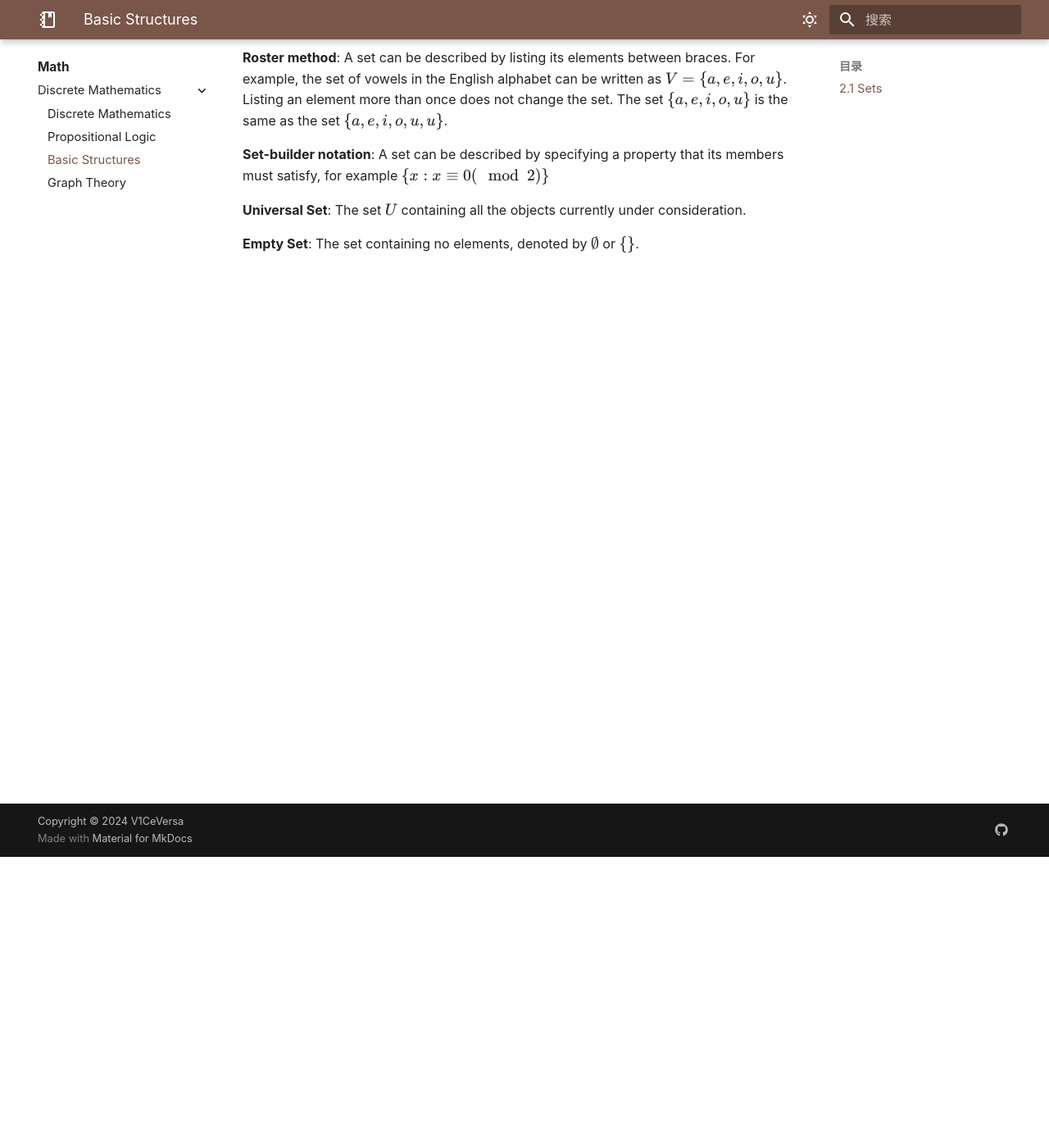
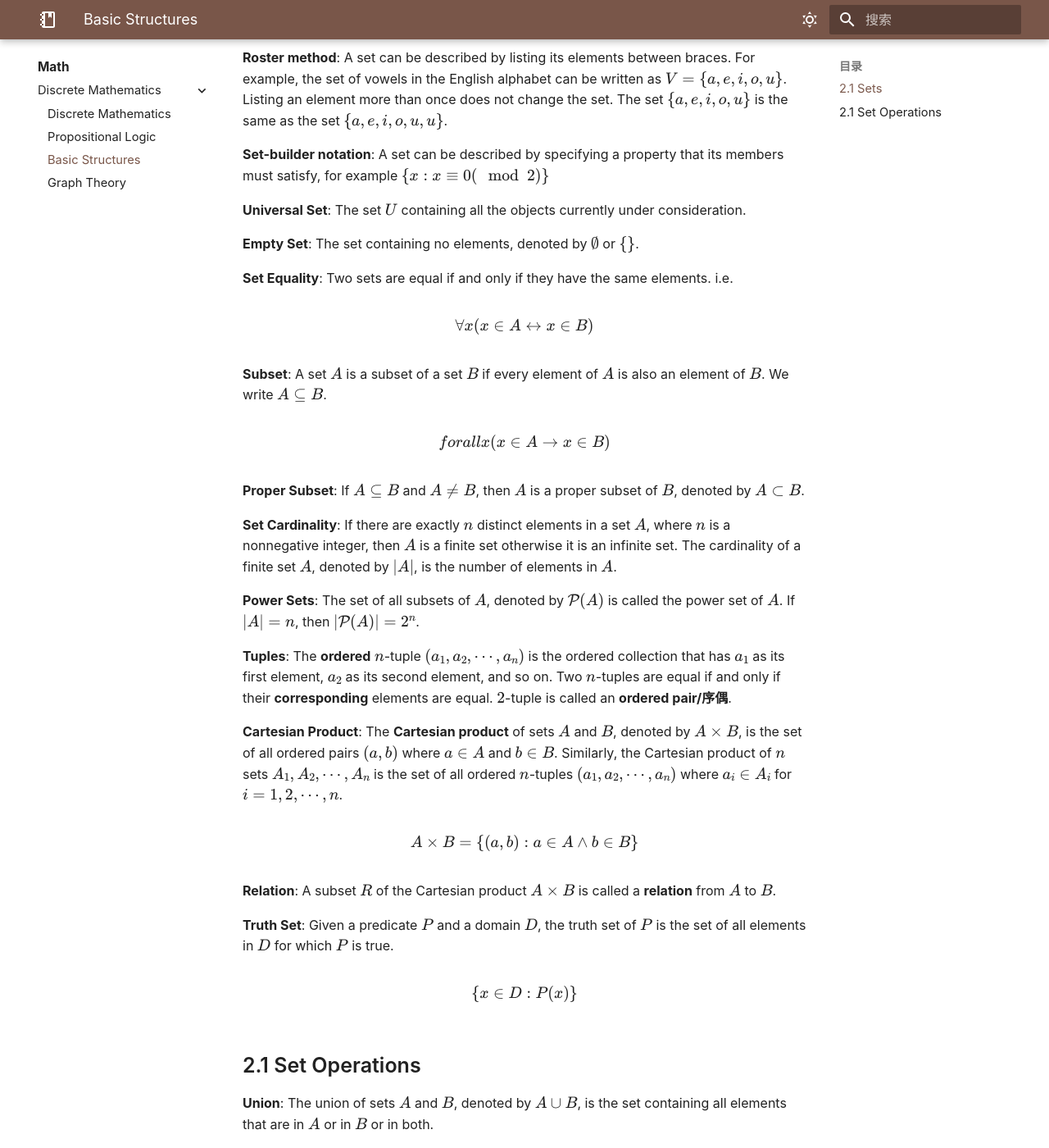
Before and after one commit to V1CeVersaa/V1CeVersaa.github.io, an MkDocs documentation site: the page built from docs/Math/Discrete Mathematics/02 Basic Structures.md, in a window 1280 px wide and 1400 px high, scrolled down 355 px. Shown: the whole window at 82% size. Built offline with MkDocs 1.6.1 and Material for MkDocs 9.7.7, drawn with Linux system fonts in a browser that asks for light colours; nearby versions of some CDN libraries; some web fonts are replaced; comment, search, counter and statistics services are not loaded; a style sheet for code colours, icons or effects is not loaded; some of the changed text lies outside the part shown.

Commit message:
update: 240322 ver1

```diff
--- a/docs/Math/Discrete Mathematics/02 Basic Structures.md
+++ b/docs/Math/Discrete Mathematics/02 Basic Structures.md
@@ -11,3 +11,55 @@ A **set** is an unordered collection of distinct objects, called **elements** or
 **Universal Set**: The set $U$ containing all the objects currently under consideration.
 
 **Empty Set**: The set containing no elements, denoted by $\emptyset$ or $\{\}$.
+
+**Set Equality**: Two sets are equal if and only if they have the same elements. i.e.
+
+$$\forall x(x\in A\leftrightarrow x\in B)$$
+
+**Subset**: A set $A$ is a subset of a set $B$ if every element of $A$ is also an element of $B$. We write $A\subseteq B$.
+
+$$forall x(x\in A\rightarrow x\in B)$$
+
+**Proper Subset**: If $A\subseteq B$ and $A\neq B$, then $A$ is a proper subset of $B$, denoted by $A\subset B$.
+
+**Set Cardinality**: If there are exactly $n$ distinct elements in a set $A$, where $n$ is a nonnegative integer, then $A$ is a finite set otherwise it is an infinite set. The cardinality of a finite set $A$, denoted by $|A|$, is the number of elements in $A$.
+
+**Power Sets**: The set of all subsets of $A$, denoted by $\mathcal{P}(A)$ is called the power set of $A$. If $|A|=n$, then $|\mathcal{P}(A)|=2^n$.
+
+**Tuples**: The **ordered** $n$-tuple $(a_1,a_2,\cdots,a_n)$ is the ordered collection that has $a_1$ as its first element, $a_2$ as its second element, and so on. Two $n$-tuples are equal if and only if their **corresponding** elements are equal. $2$-tuple is called an **ordered pair/序偶**.
+
+**Cartesian Product**: The **Cartesian product** of sets $A$ and $B$, denoted by $A\times B$, is the set of all ordered pairs $(a,b)$ where $a\in A$ and $b\in B$. Similarly, the Cartesian product of $n$ sets $A_1,A_2,\cdots,A_n$ is the set of all ordered $n$-tuples $(a_1,a_2,\cdots,a_n)$ where $a_i\in A_i$ for $i=1,2,\cdots,n$.
+
+$$A\times B=\{(a,b):a\in A\land b\in B\}$$
+
+**Relation**: A subset $R$ of the Cartesian product $A\times B$ is called a **relation** from $A$ to $B$.
+
+**Truth Set**: Given a predicate $P$ and a domain $D$, the truth set of $P$ is the set of all elements in $D$ for which $P$ is true.
+
+$$\{x\in D:P(x)\}$$
+
+## 2.1 Set Operations
+
+**Union**: The union of sets $A$ and $B$, denoted by $A\cup B$, is the set containing all elements that are in $A$ or in $B$ or in both.
+
+$$A\cup B=\{x:x\in A\lor x\in B\}$$
+
+**Intersection**: The intersection of sets $A$ and $B$, denoted by $A\cap B$, is the set containing all elements that are in both $A$ and $B$.
+
+$$A\cap B=\{x:x\in A\land x\in B\}$$
+
+**Difference**: The difference of sets $A$ and $B$, denoted by $A-B$, is the set containing all elements that are in $A$ but not in $B$.
+
+$$A-B=\{x:x\in A\land x\notin B\}$$
+
+**Symmetric Difference**: The symmetric difference of sets $A$ and $B$, denoted by $A\oplus B$, is the set containing all elements that are in $A$ or in $B$ but not in both. Remember the **XOR**/$\oplus$ operation.
+
+$$A\oplus B=\{x:x\in A\oplus x\in B\}=(A-B)\cup(B-A)$$
+
+**Complement**: The complement of a set $A$ with respect to the universal set $U$, denoted by $\overline{A}$ or $A^c$, is the set $U-A$.
+
+$$\overline{A}=\{x:x\in U\land x\notin A\}$$
+
+**Includsion-Exclusion Principle**: For any two sets $A$ and $B$,
+
+$$|A\cup B|=|A|+|B|-|A\cap B|$$
```
Also changed, not shown: docs/Computer Science/Algorithm/03 Trees.md (+1 -1 lines), docs/Computer Science/Algorithm/Algorithms and Data Structure.md (+2 -0 lines), docs/Computer Science/System/Verilog.md (+2 -0 lines), docs/Math/Discrete Mathematics/Discrete Mathematics.md (+1 -0 lines).
